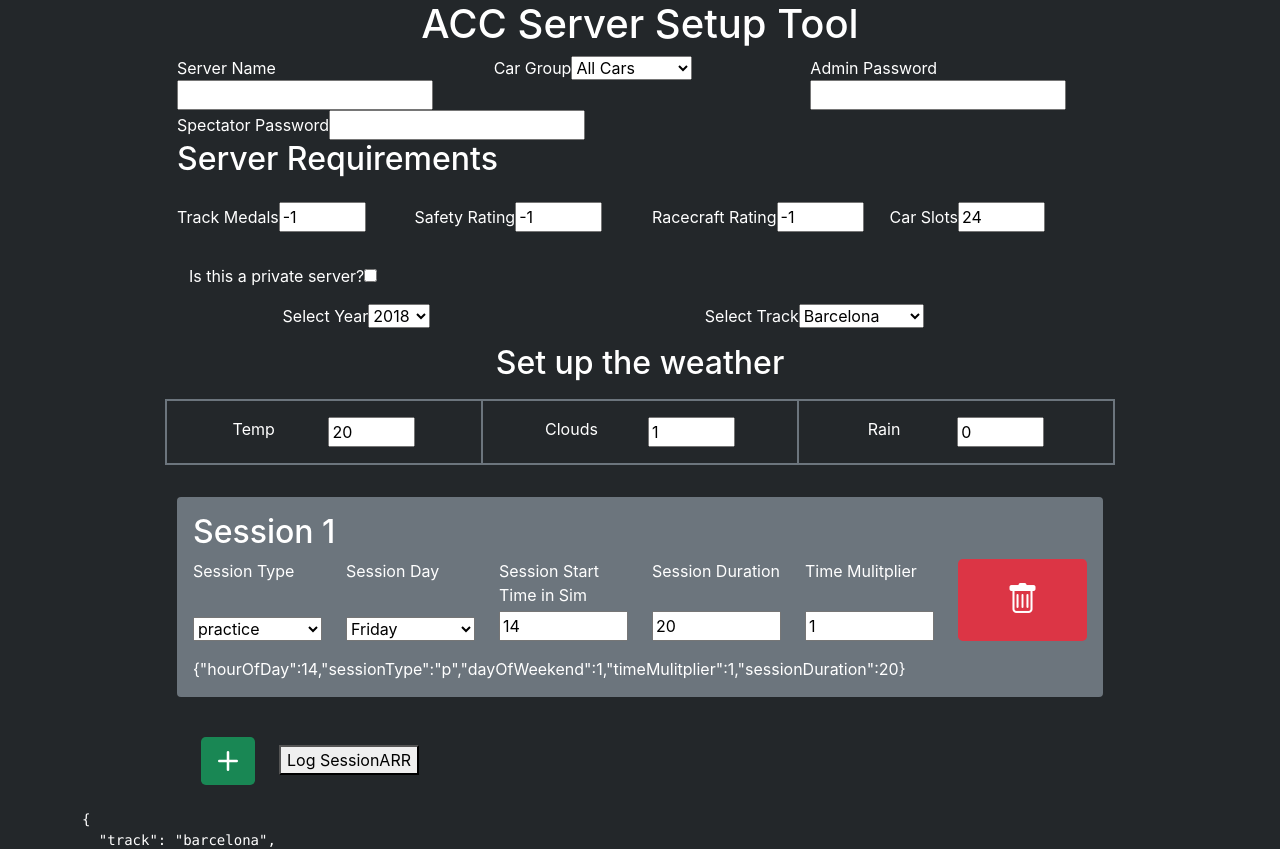
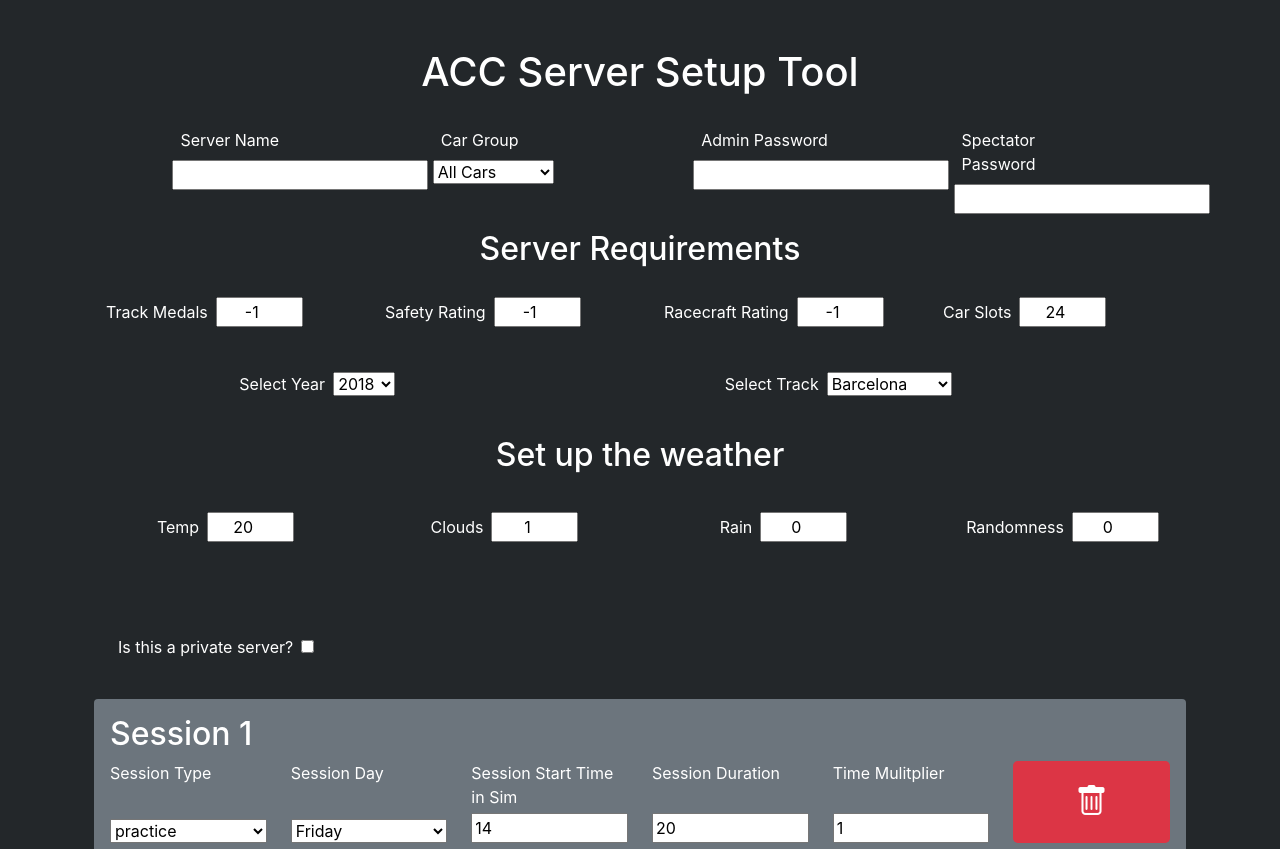
Before and after one commit to jelmore1674/acc-server-setup-ts, a React (Create React App) app: page / in a window 1280 px wide. Shown: the top 849 px of the page. Built offline with nearby package versions, Linux system fonts and the light colour scheme.

Commit message:
working on EventRulesJSON, almost ready for v1 release

```diff
--- a/src/Routes/Event/event.tsx
+++ b/src/Routes/Event/event.tsx
@@ -2,6 +2,7 @@
 import { useState } from 'react';
 import Sessions from '../../components/Sessions';
 import TrackList from './tracks.json';
+import Input from '../../components/Input';
 
 export interface SessionObj {
 	hourOfDay: number;
@@ -80,6 +81,28 @@
 	formationLapType: 1,
 };
 
+interface EventRules {
+	qualifyStandingType: number;
+	pitWindowLengthSec: number;
+	mandatoryPitstopCount: number;
+	isRefuellingAllowedInRace: boolean;
+	isRefuellingTimeFixed: boolean;
+	isMandatoryPitstopRefuellingRequired: boolean;
+	isMandatoryPitstopTyreChangeRequired: boolean;
+	tyreSetCount: number;
+}
+
+const defaultEventRules: EventRules = {
+	qualifyStandingType: 1,
+	pitWindowLengthSec: 0,
+	mandatoryPitstopCount: 0,
+	isRefuellingAllowedInRace: true,
+	isRefuellingTimeFixed: false,
+	isMandatoryPitstopRefuellingRequired: true,
+	isMandatoryPitstopTyreChangeRequired: true,
+	tyreSetCount: 40,
+};
+
 export default function EventRoute() {
 	const [year, setYear] = useState(TrackList[0].year);
 	const [track, setTrack] = useState(TrackList[0].tracks[0].trackName);
@@ -88,27 +111,27 @@
 		defaultSession,
 	]);
 	const [rows, setRows] = useState(1);
-	const [opacity, setOpacity] = useState('');
-	const [serverName, setServerName] = useState('');
 	const [settingsJSON, setSettingsJSON] = useState(defaultSettings);
+	const [eventRulesJSON, setEventRulesJSON] = useState(defaultEventRules);
 	const [isPrivateServer, setIsPrivateServer] = useState(false);
+	const [mandatoryPit, setMandatoryPit] = useState(false);
 
 	function handleSelectTrack(
 		event:
 			| React.ChangeEvent<HTMLInputElement>
 			| React.ChangeEvent<HTMLSelectElement>
 	): void {
-		if (event.target.id === 'cloudLevel') {
-			let cloudLevelRounded = parseInt(event.target.value) / 10;
+		if (event.target.id === 'cloudLevel' || event.target.id === 'rain') {
+			let rounded = parseInt(event.target.value) / 10;
 			setEventJSON({
 				...eventJSON,
-				[event.target.id]: cloudLevelRounded,
+				[event.target.id]: rounded,
 			});
-		} else if (event.target.id === 'rain') {
-			let rainRounded = parseInt(event.target.value) / 10;
+		} else if (event.target.id === 'weatherRandomness') {
+			let parsed = parseInt(event.target.value);
 			setEventJSON({
 				...eventJSON,
-				[event.target.id]: rainRounded,
+				[event.target.id]: parsed,
 			});
 		} else if (event.target.id === 'track') {
 			setTrack(event.target.value);
@@ -122,7 +145,6 @@
 				[event.target.id]: event.target.value,
 			});
 		}
-		console.log(eventJSON);
 	}
 
 	function handleYearChange(event: ChangeEvent<HTMLSelectElement>): void {
@@ -142,10 +164,22 @@
 	function handleSettingsJSON(
 		event: ChangeEvent<HTMLInputElement> | ChangeEvent<HTMLSelectElement>
 	): void {
+		if (
+			event.target.id === 'trackMedalsRequirement' ||
+			event.target.id === 'safetyRatingRequirement' ||
+			event.target.id === 'racecraftRatingRequirement' ||
+			event.target.id === 'maxCarSlots'
+		) {
+			setSettingsJSON({
+				...settingsJSON,
+				[event.target.id]: parseInt(event.target.value),
+			});
+		} else {
 			setSettingsJSON({
 				...settingsJSON,
 				[event.target.id]: event.target.value,
 			});
+		}
 	}
 
 	function handleCheckboxJSON(event: ChangeEvent<HTMLInputElement>) {
@@ -160,24 +194,56 @@
 		}
 	}
 
+	function handleEventRules(event: ChangeEvent<HTMLInputElement>) {
+		if (event.target.id === 'tyreSetCount') {
+			let parsed = parseInt(event.target.value);
+			setEventRulesJSON({
+				...eventRulesJSON,
+				[event.target.id]: parsed,
+			});
+		} else if (event.target.id === 'pitWindowLengthSec') {
+			let convertedToSec = parseInt(event.target.value) * 60;
+			setEventRulesJSON({
+				...eventRulesJSON,
+				[event.target.id]: convertedToSec,
+			});
+		} else {
+			setEventRulesJSON({
+				...eventRulesJSON,
+				[event.target.id]: event.target.value,
+			});
+		}
+	}
+
+	function handleCheckboxes(event: ChangeEvent<HTMLInputElement>) {
+		if (event.target.id === 'mandatoryPit') {
+			if (mandatoryPit) {
+				setMandatoryPit(false);
+			} else {
+				setMandatoryPit(true);
+			}
+		}
+	}
+
 	return (
-		<div className='row justify-content-around'>
-			<div className='col-10  align-center'>
-				<div>
-					<h1 className='h1 text-center'>ACC Server Setup Tool</h1>
+		<div className='container'>
+			<div className='row'>
+				<div className='col'>
+					<h1 className='h1 text-center mt-5'>
+						ACC Server Setup Tool
+					</h1>
 					<div className='row align-items-start justify-content-evenly'>
-						<div className='col'>
-							<label htmlFor='serverName'>Server Name</label>
-							<input
+						<Input
+							name='serverName'
+							valueName={settingsJSON.serverName}
 							type='text'
-								name='serverName'
-								id='serverName'
-								value={settingsJSON.serverName}
-								onChange={handleSettingsJSON}
+							handledChange={handleSettingsJSON}
+							label='Server Name'
 						/>
-						</div>
-						<div className='col'>
-							<label htmlFor='carGroup'>Car Group</label>
+						<div className='col-2 p-3 form-group'>
+							<label className='p-2' htmlFor='carGroup'>
+								Car Group
+							</label>
 							<select
 								name='carGroup'
 								id='carGroup'
@@ -191,110 +257,67 @@
 								<option value='ST'>Super Trofeo</option>
 							</select>
 						</div>
-						<div className='col'>
-							<label htmlFor='adminPassword'>
-								Admin Password
-							</label>
-							<input
+						<Input
+							label='Admin Password'
 							type='text'
 							name='adminPassword'
-								id='adminPassword'
-								value={settingsJSON.adminPassword}
-								onChange={handleSettingsJSON}
+							valueName={settingsJSON.adminPassword}
+							handledChange={handleSettingsJSON}
+						/>
+						<Input
+							label='Spectator Password'
+							type='text'
+							name='spectatorPassword'
+							valueName={settingsJSON.spectatorPassword}
+							handledChange={handleSettingsJSON}
 						/>
 					</div>
-						<div className='col'>
-							<label htmlFor='adminPassword'>
-								Spectator Password
-							</label>
-							<input
-								type='text'
-								name='spectatorPassword'
-								id='spectatorPassword'
-								value={settingsJSON.spectatorPassword}
-								onChange={handleSettingsJSON}
-							/>
-						</div>
-					</div>
-					<div className='row'>
+					<div className='row text-center'>
 						<h2>Server Requirements</h2>
 					</div>
 					<div className='row align-items-start justify-content-evenly'>
-						<div className='col  py-3'>
-							<label>Track Medals</label>
-							<input
-								onChange={(e) => handleSettingsJSON(e)}
+						<Input
+							label='Track Medals'
 							type='number'
-								id='trackMedalsRequirement'
-								min='-1'
-								max='3'
-								value={settingsJSON.trackMedalsRequirement}
+							name='trackMedalsRequirement'
+							min={-1}
+							max={3}
+							valueName={settingsJSON.trackMedalsRequirement}
+							handledChange={handleSettingsJSON}
 						/>
-						</div>
-						<div className='col py-3'>
-							<label>Safety Rating</label>
-							<input
-								onChange={(e) => handleSettingsJSON(e)}
+						<Input
+							label='Safety Rating'
 							type='number'
-								id='safetyRatingRequirement'
-								min='-1'
-								max='99'
-								value={settingsJSON.safetyRatingRequirement}
+							name='safetyRatingRequirement'
+							min={-1}
+							max={99}
+							valueName={settingsJSON.safetyRatingRequirement}
+							handledChange={handleSettingsJSON}
 						/>
-						</div>
-						<div className='col py-3'>
-							<label>Racecraft Rating</label>
-							<input
-								onChange={(e) => handleSettingsJSON(e)}
+						<Input
+							label='Racecraft Rating'
 							type='number'
-								id='racecraftRatingRequirement'
-								min='-1'
-								max='99'
-								value={settingsJSON.racecraftRatingRequirement}
+							name='racecraftRatingRequirement'
+							min={-1}
+							max={99}
+							valueName={settingsJSON.racecraftRatingRequirement}
+							handledChange={handleSettingsJSON}
 						/>
-						</div>
-						<div className='col py-3'>
-							<label htmlFor='maxCarSlots'>Car Slots</label>
-							<input
-								onChange={(e) => handleSettingsJSON(e)}
+						<Input
+							label='Car Slots'
 							type='number'
-								id='maxCarSlots'
-								min='10'
-								max='99'
-								value={settingsJSON.maxCarSlots}
+							name='maxCarSlots'
+							min={10}
+							max={99}
+							valueName={settingsJSON.maxCarSlots}
+							handledChange={handleSettingsJSON}
 						/>
-						</div>
-						<div className='row align-items-start justify-content-evenly'>
-							<div className='col py-3'>
-								<label>Is this a private server?</label>
-								<input
-									type='checkbox'
-									name='privateServer'
-									id='privateServer'
-									checked={isPrivateServer}
-									onChange={(e) => handleCheckboxJSON(e)}
-								/>
-							</div>
 
-							{isPrivateServer && (
-								<div className='col py-3'>
-									<label htmlFor='password'>
-										Server Password
+						<div className='row  justify-content-evenly'>
+							<div className='col-4 p-3 form-group'>
+								<label className='p-2' htmlFor='year'>
+									Select Year
 								</label>
-									<input
-										type='text'
-										name='password'
-										id='password'
-										value={settingsJSON.password}
-										onChange={handleSettingsJSON}
-									/>
-								</div>
-							)}
-						</div>
-					</div>
-					<div className='row align-items-start justify-content-evenly'>
-						<div className='col-4'>
-							<label>Select Year</label>
 								<select
 									name='year'
 									id='year'
@@ -311,9 +334,11 @@
 									})}
 								</select>
 							</div>
-
-						<div className='col-4'>
-							<label> Select Track </label>
+							<div className='col-4 p-3 form-group'>
+								<label className='p-2' htmlFor='track'>
+									{' '}
+									Select Track{' '}
+								</label>
 								<select
 									name='track'
 									id='track'
@@ -326,7 +351,9 @@
 													return (
 														<option
 															key={index}
-														value={track.trackName}>
+															value={
+																track.trackName
+															}>
 															{track.title}
 														</option>
 													);
@@ -341,45 +368,109 @@
 					<div className='row my-3'>
 						<div className='col text-center'>
 							<h2>Set up the weather</h2>
-						<div className='row align-center border border-secondary my-3'>
-							<div className='col d-flex justify-content-evenly border border-secondary py-3'>
-								<label>Temp</label>
-								<input
-									onChange={(e) => handleSelectTrack(e)}
+							<div className='row justify-content-evenly align-center my-3'>
+								<Input
 									type='number'
-									id='ambientTemp'
-									min='15'
-									max='42'
-									value={eventJSON.ambientTemp}
+									label='Temp'
+									name='ambientTemp'
+									valueName={eventJSON.ambientTemp}
+									handledChange={handleSelectTrack}
+									min={15}
+									max={42}
 								/>
-							</div>
-							<div className='col d-flex justify-content-evenly border border-secondary py-3'>
-								<label>Clouds</label>
-								<input
-									onChange={(e) => handleSelectTrack(e)}
+								<Input
 									type='number'
-									id='cloudLevel'
-									min='0'
-									max='10'
-									value={eventJSON.cloudLevel * 10}
+									label='Clouds'
+									name='cloudLevel'
+									valueName={eventJSON.cloudLevel * 10}
+									handledChange={handleSelectTrack}
+									min={0}
+									max={10}
 								/>
-							</div>
-							<div className='col d-flex justify-content-evenly border border-secondary py-3'>
-								<label>Rain</label>
-								<input
-									onChange={(e) => handleSelectTrack(e)}
+								<Input
 									type='number'
+									label='Rain'
 									name='rain'
-									id='rain'
-									min='0'
-									max='10'
-									value={eventJSON.rain * 10}
+									valueName={eventJSON.rain}
+									handledChange={handleSelectTrack}
+									min={0}
+									max={10}
+								/>
+								<Input
+									type='number'
+									label='Randomness'
+									name='weatherRandomness'
+									valueName={eventJSON.weatherRandomness}
+									handledChange={handleSelectTrack}
+									min={0}
+									max={10}
 								/>
 							</div>
 						</div>
 					</div>
+					<div className='row  justify-content-evenly'>
+						<div className='col py-3'>
+							<Input
+								label='Is this a private server?'
+								type='checkbox'
+								name='privateServer'
+								isChecked={isPrivateServer}
+								handledChange={handleCheckboxJSON}
+							/>
 						</div>
-				{/* {displayedSessions} */}
+
+						{isPrivateServer && (
+							<Input
+								label='Server Password'
+								type='text'
+								name='password'
+								valueName={settingsJSON.password}
+								handledChange={handleSettingsJSON}
+							/>
+						)}
+					</div>
+					{isPrivateServer && (
+						<div className='row  justify-content-evenly'>
+							<div className='col text-center'>
+								<h2>Event Rules</h2>
+							</div>
+							<div className='row justify-content-evenly align-center'>
+								<Input
+									type='number'
+									name='tyreSetCount'
+									valueName={eventRulesJSON.tyreSetCount}
+									label='Tire Sets'
+									handledChange={handleEventRules}
+									min={1}
+									max={50}
+								/>
+								<Input
+									label='Mandatory Pit?'
+									type='checkbox'
+									name='mandatoryPit'
+									isChecked={mandatoryPit}
+									handledChange={handleCheckboxes}
+								/>
+							</div>
+							{mandatoryPit && (
+								<div className='row justify-content-evenly'>
+									<Input
+										type='number'
+										name='pitWindowLengthSec'
+										valueName={
+											eventRulesJSON.pitWindowLengthSec /
+											60
+										}
+										label='Pit Window'
+										handledChange={handleEventRules}
+										min={5}
+										max={90}
+									/>
+								</div>
+							)}
+						</div>
+					)}
+				</div>
 				<div className=''>
 					{sessionsArr.map((session, index) => {
 						const {
@@ -404,19 +495,17 @@
 								setEventJSON={setEventJSON}
 								rows={rows}
 								setRows={setRows}
-								setOpacity={setOpacity}
-								opacity={opacity}
 							/>
 						);
 					})}
 				</div>
 				<button
-					className='btn btn-lg bg-success m-4'
+					className='btn btn-lg bg-success '
 					onClick={() => {
 						setSessionsArr((prev) => [...prev, defaultSession]);
 						console.log(sessionsArr);
 						setEventJSON({ ...eventJSON, sessions: sessionsArr });
-						// setRows(rows + 1);
+						setRows(rows + 1);
 					}}>
 					<i className='bi bi-plus-lg' style={{ color: 'white' }}></i>
 				</button>
@@ -429,12 +518,7 @@
 			</div>
 			<div>
 				<pre>
-					<code>{JSON.stringify(eventJSON, null, 2)}</code>
-				</pre>
-			</div>
-			<div>
-				<pre>
-					<code>{JSON.stringify(settingsJSON, null, 2)}</code>
+					<code>{JSON.stringify(eventRulesJSON, null, 2)}</code>
 				</pre>
 			</div>
 			<a
--- /dev/null
+++ b/src/components/Input.tsx
@@ -0,0 +1,48 @@
+import React from 'react';
+
+type Props = {
+	type: string;
+	name: string;
+	valueName?: string | number;
+	label: string;
+	handledChange: any;
+	min?: number;
+	max?: number;
+	isChecked?: any;
+};
+
+export default function Input({
+	type,
+	name,
+	valueName,
+	label,
+	handledChange,
+	min,
+	max,
+	isChecked,
+}: Props) {
+	return (
+		<div
+			className={
+				(name !== 'password' && type === 'text') ||
+				(type === 'checkbox' && valueName === 'mandatoryPit')
+					? 'col-2 p-3 form-group'
+					: 'col p-3 form-group'
+			}>
+			<label className='m-2' htmlFor={name}>
+				{label}
+			</label>
+			<input
+				className='text-center'
+				type={type}
+				name={name}
+				id={name}
+				value={valueName}
+				onChange={handledChange}
+				min={min}
+				max={max}
+				checked={isChecked}
+			/>
+		</div>
+	);
+}
```
Also changed, not shown: src/components/Sessions.tsx (+2 -24 lines). Lines whose indentation alone changed are shown as unchanged.
